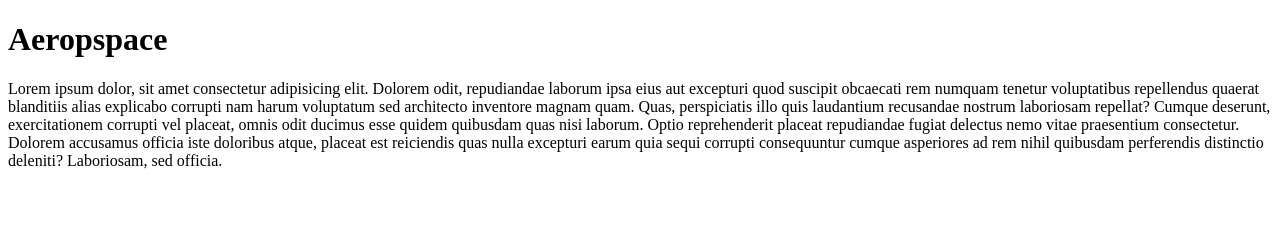
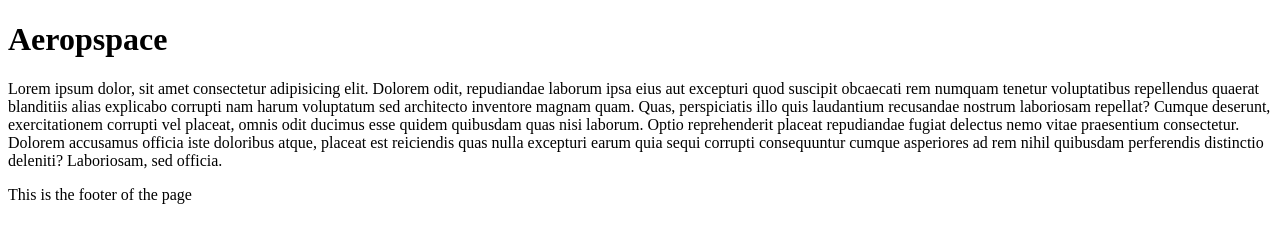
Before and after one commit to asimghafoormayo/aerospace, a plain HTML site: page index.html in a window 1280 px wide. Drawn offline with Linux system fonts and the light colour scheme.

Commit message:
make footer

```diff
--- a/index.html
+++ b/index.html
@@ -8,5 +8,11 @@
 <body>
     <h1>Aeropspace</h1>
     <p>Lorem ipsum dolor, sit amet consectetur adipisicing elit. Dolorem odit, repudiandae laborum ipsa eius aut excepturi quod suscipit obcaecati rem numquam tenetur voluptatibus repellendus quaerat blanditiis alias explicabo corrupti nam harum voluptatum sed architecto inventore magnam quam. Quas, perspiciatis illo quis laudantium recusandae nostrum laboriosam repellat? Cumque deserunt, exercitationem corrupti vel placeat, omnis odit ducimus esse quidem quibusdam quas nisi laborum. Optio reprehenderit placeat repudiandae fugiat delectus nemo vitae praesentium consectetur. Dolorem accusamus officia iste doloribus atque, placeat est reiciendis quas nulla excepturi earum quia sequi corrupti consequuntur cumque asperiores ad rem nihil quibusdam perferendis distinctio deleniti? Laboriosam, sed officia.</p>
+
+    <!-- start of footer -->
+    <footer>
+        <p>This is the footer of the page</p>
+    </footer>
+    <!-- end of footer -->
 </body>
 </html>
```
